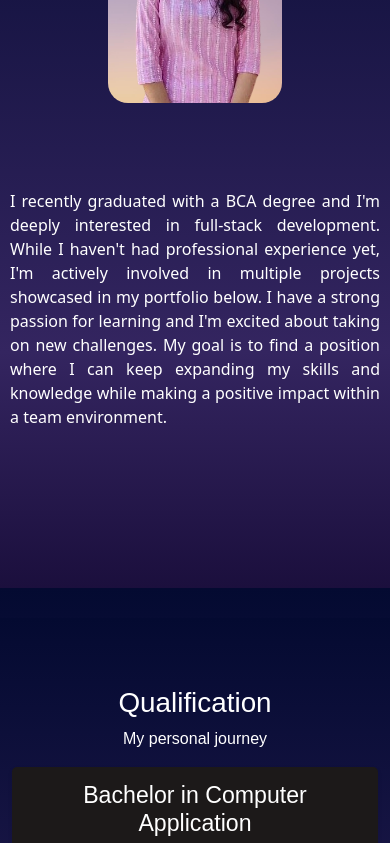
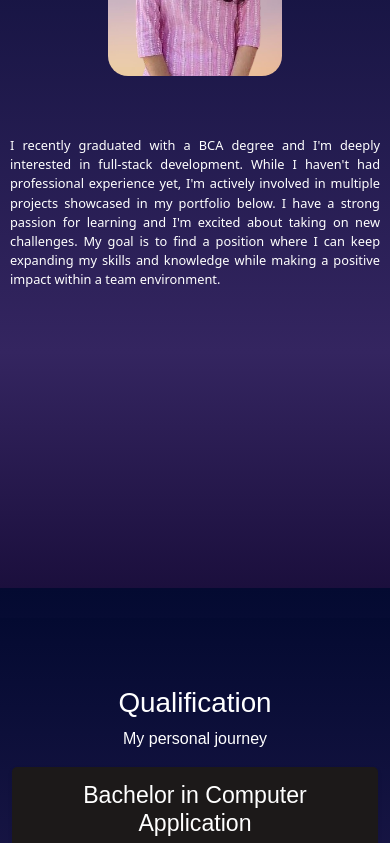
Before and after one commit to SalonikaPanda/Portfolio, a plain HTML site: page index.html in a window 390 px wide. Shown: the part 1100-1943 px from the top of the page. Drawn offline with nearby package versions, Linux system fonts and the light colour scheme.

Commit message:
Update responsive.css

```diff
--- a/responsive.css
+++ b/responsive.css
@@ -63,7 +63,9 @@
         margin-bottom: 30px;
     }
 
-   c
+    .left_Second {
+        height: 50%;
+        width:fit-content;
         font-size: 0.8rem;
         margin: 0px 10px 0px 10px;
     }
@@ -73,6 +75,9 @@
         padding: 30px;
         margin: 0;
     }
+.Fourthsection{
+    padding:20px;
+}
 
 }
 
```
